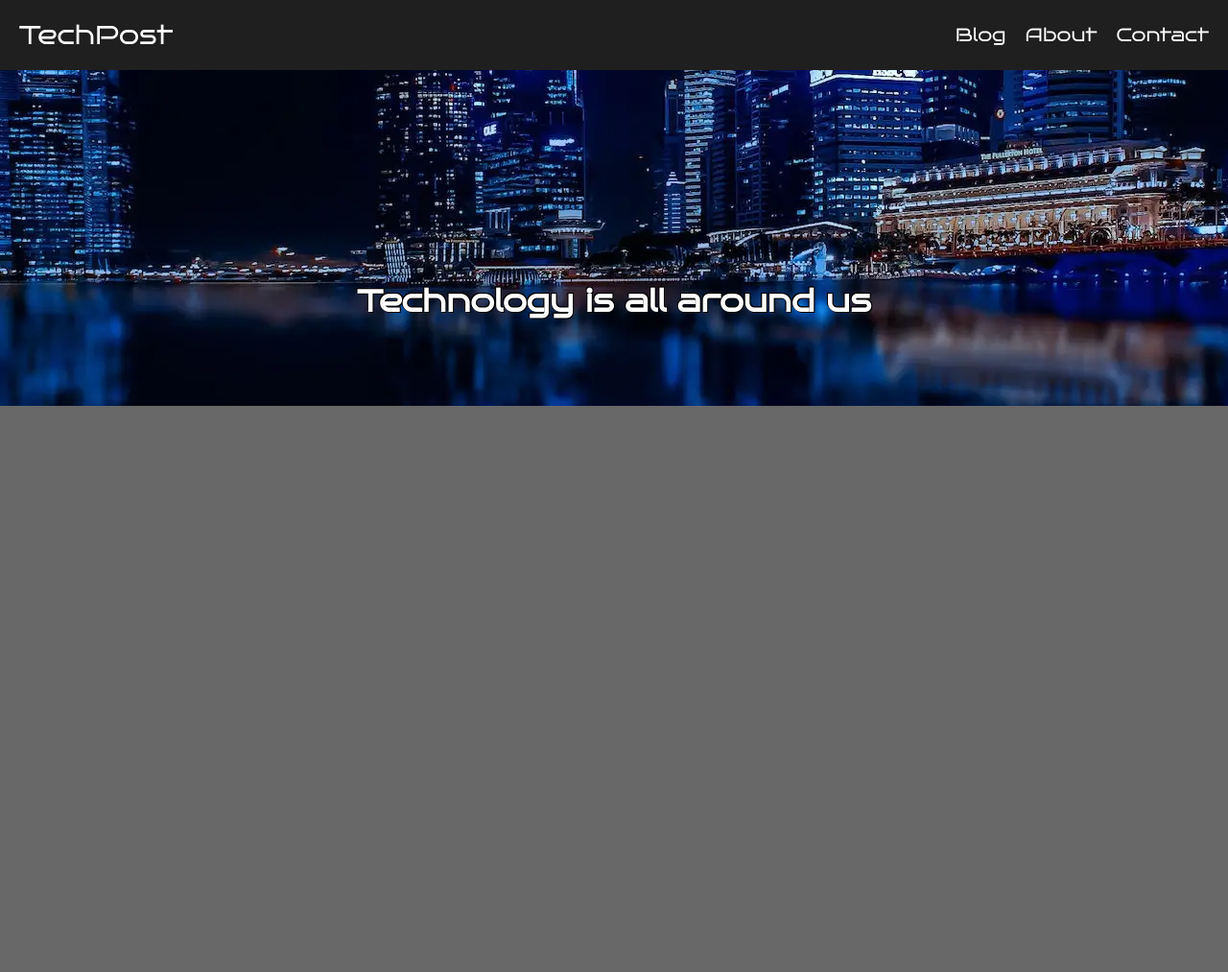
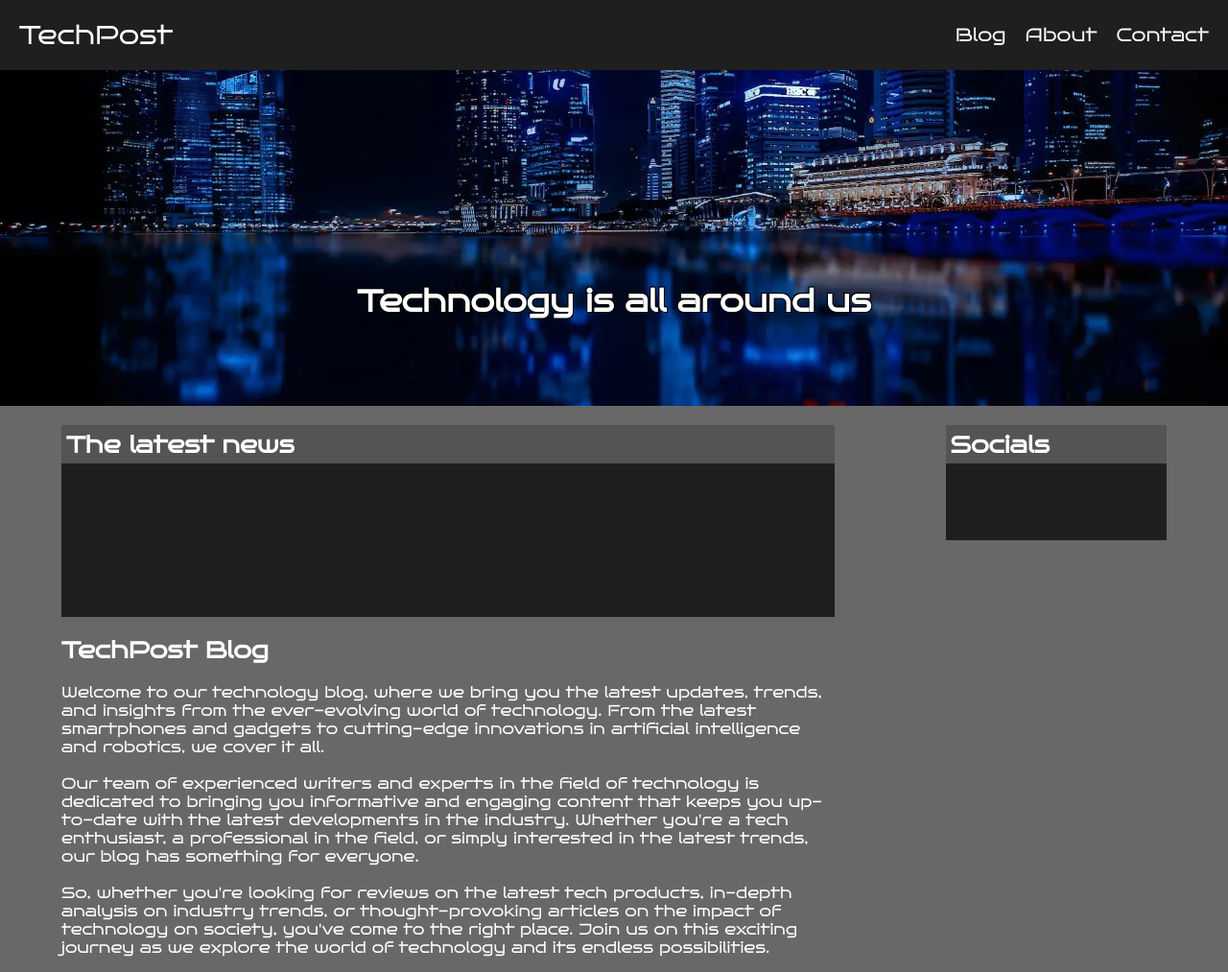
Before and after one commit to ESPR07/Project-Exam-1, a plain HTML site: page index.html in a window 1280 px wide. Shown: the whole page at 96% size. Before the commit the page ends 800 px from the top, so only its background shows below. Drawn offline with Linux system fonts and the light colour scheme.

Commit message:
Layout of Home Page
Made the general layout of the home page so that I can add dynamic elements.

```diff
--- a/index.html
+++ b/index.html
@@ -19,5 +19,29 @@
     <div class="headerImage">
         <h1 class="homeHeader">Technology is all around us</h1>
     </div>
+    <section class="mainSection">
+        <div class="contentContainer">
+            <div class="carouselContainer">
+                <div class="carouselTitleContainer">
+                    <h2 class="carouselHeader">The latest news</h2>
+                </div>
+            </div>
+            <div class="mainContent">
+                <h1>TechPost Blog</h1>
+                <p>
+                Welcome to our technology blog, where we bring you the latest updates, trends, and insights from the ever-evolving world of technology. From the latest smartphones and gadgets to cutting-edge innovations in artificial intelligence and robotics, we cover it all.<br><br>
+
+                Our team of experienced writers and experts in the field of technology is dedicated to bringing you informative and engaging content that keeps you up-to-date with the latest developments in the industry. Whether you're a tech enthusiast, a professional in the field, or simply interested in the latest trends, our blog has something for everyone.<br><br>
+
+                So, whether you're looking for reviews on the latest tech products, in-depth analysis on industry trends, or thought-provoking articles on the impact of technology on society, you've come to the right place. Join us on this exciting journey as we explore the world of technology and its endless possibilities.
+                </p>
+            </div>
+        </div>
+        <div class="socials">
+            <div class="socialsTitleContainer">
+                <h2>Socials</h2>
+            </div>
+        </div>
+    </section>
 </body>
 </html>
--- a/styles/styles.css
+++ b/styles/styles.css
@@ -41,6 +41,7 @@ a:visited {
     flex-direction: row;
     justify-content: space-between;
     padding-block: 20px;
+    position: fixed;
 }
 
 .navLogo {
@@ -72,13 +73,16 @@ a:visited {
 }
 
 /*Home Page*/
+  /*Landing Banner*/
 .headerImage {
   display: flex;
   justify-content: center;
   align-items: end;
   background-image: url(/images/landingPageBanner.webp);
   background-position: center;
+  background-size: cover;
   height: 350px;
+  padding-top: 73px;
 }
 
 .homeHeader {
@@ -86,3 +90,55 @@ a:visited {
   margin-bottom: 90px;
   text-shadow: -1px -1px 0 #000, 1px 1px 0 #000, 1px -1px 0 #000, -1px -1px 0 #000;
 }
+
+  /*Main Section Containers*/
+  .mainSection {
+    margin-inline: 5%;
+    margin-top: 20px;
+    display: flex;
+    flex: 2 1 auto;
+    justify-content: space-between;
+    flex-wrap: wrap;
+  }
+
+  /*Carousel Browsing and Page Text*/
+  .contentContainer {
+    display: flex;
+    flex-direction: column;
+    width: 70%;
+  }
+  .carouselContainer {
+    background-color: var(--containerBackground);
+    height: 200px;
+  }
+
+  .carouselTitleContainer {
+    background-color: var(--containerHeaderBackground);
+    display: flex;
+    align-items: center;
+    height: 5vh;
+    margin: 0;
+  }
+
+  .carouselHeader {
+    margin: 0;
+    padding-left: 5px;
+  }
+
+  /*Socails Tab*/
+  .socials {
+    display: flex;
+    background-color: var(--containerBackground);
+    min-width: 20%;
+    margin-left: 5px;
+    height: 15vh;
+  }
+
+  .socialsTitleContainer {
+    display: flex;
+    align-items: center;
+    background-color: var(--containerHeaderBackground);
+    height: 5vh;
+    width: 100%;
+    padding-left: 5px;
+  }
```
Also changed, not shown: images/featuredArrow.svg (added).
